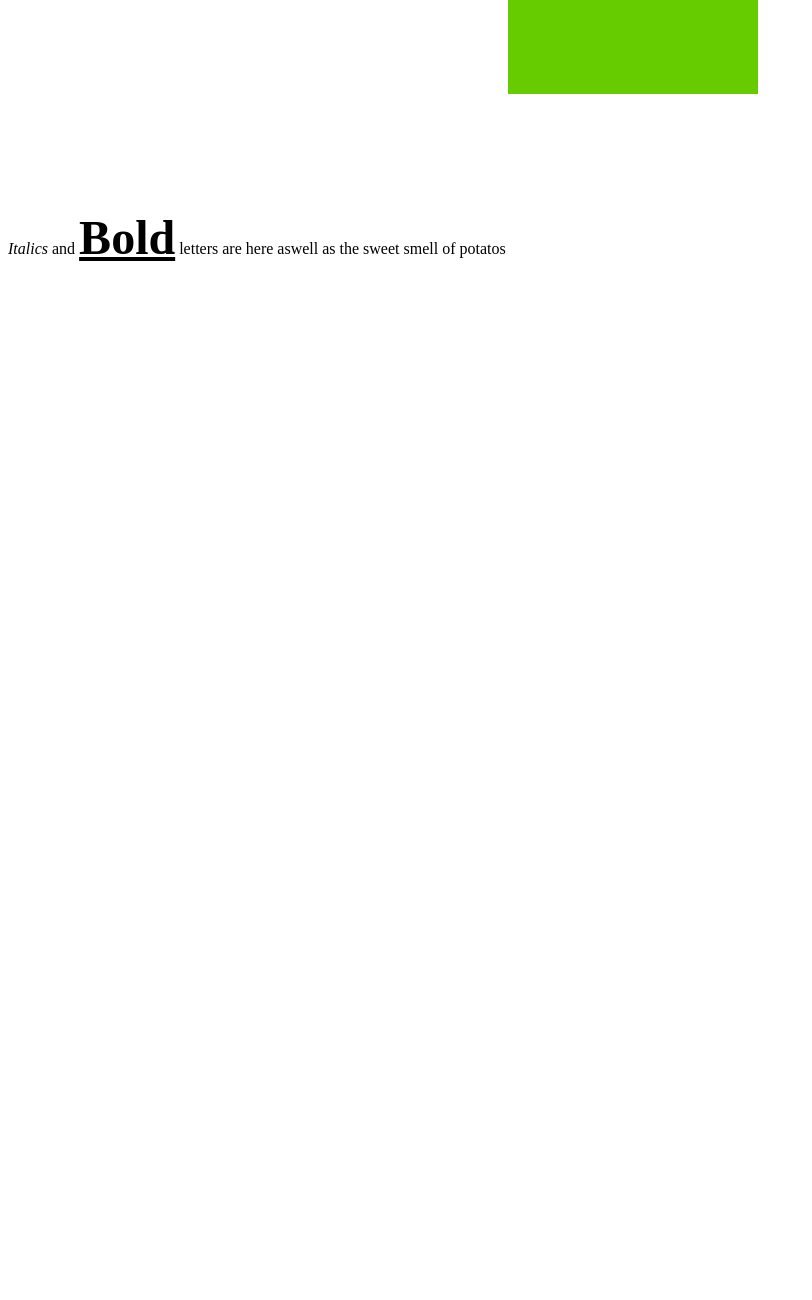
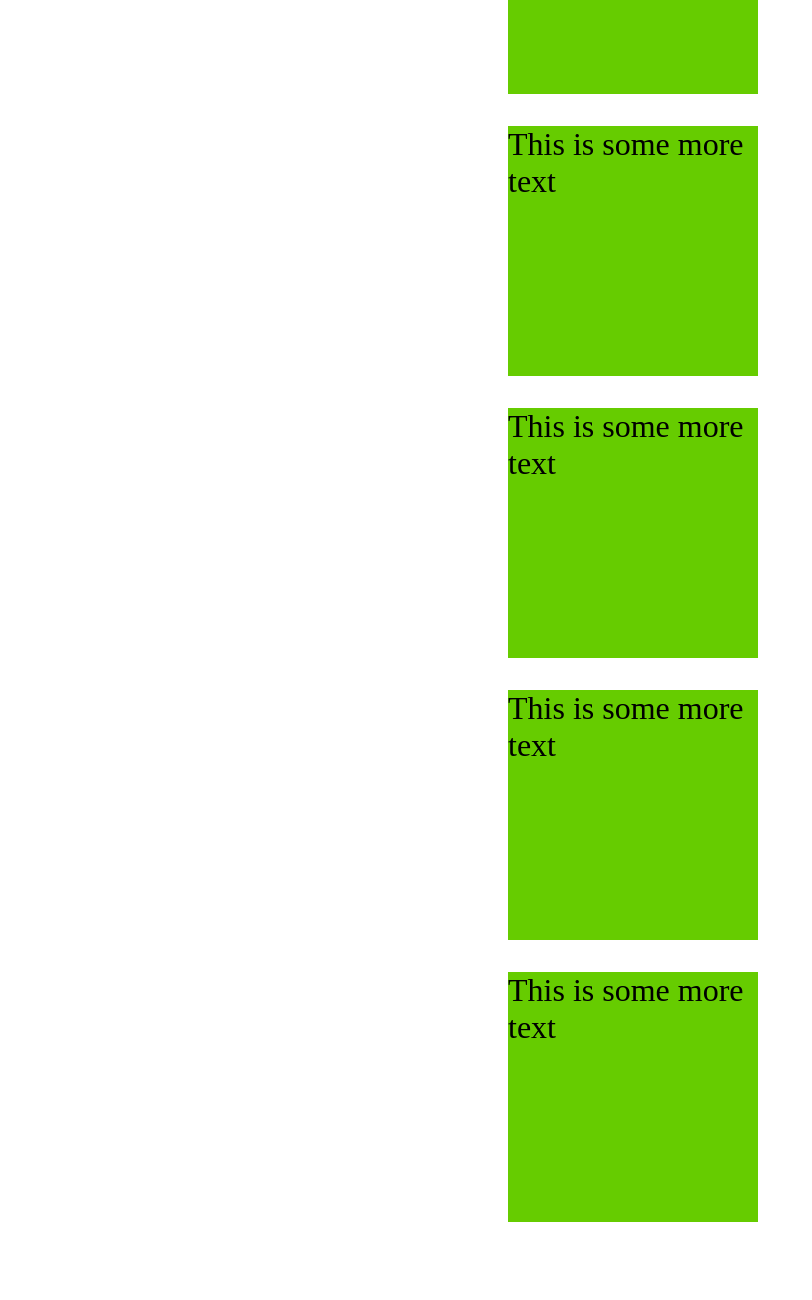
Before and after one commit to amon145/PlaywithPositioning, a plain HTML site: page index.html in a window 1280 px wide. Shown: the part 420-1720 px from the top of the page, without its empty margins (0-812 px from the left). Before the commit the page ends 800 px from the top, so only its background shows below. Drawn offline with Linux system fonts and the light colour scheme.

Commit message:
Adding more green boxes
This will support the fixed position css property

```diff
--- a/index.html
+++ b/index.html
@@ -64,6 +64,18 @@
 		<p class="large">This is some more text</p>
 	</div>
 
+	<div class="green-box">
+		<p class="large">This is some more text</p>
+	</div>
+	<div class="green-box">
+		<p class="large">This is some more text</p>
+	</div>
+	<div class="green-box">
+		<p class="large">This is some more text</p>
+	</div>
+	<div class="green-box">
+		<p class="large">This is some more text</p>
+	</div>
 	<p><em>Italics</em> and <strong style="font-size: 3em; text-decoration: underline;">Bold</strong> letters are here aswell as the sweet smell of potatos</p>
 
 </body>
```
